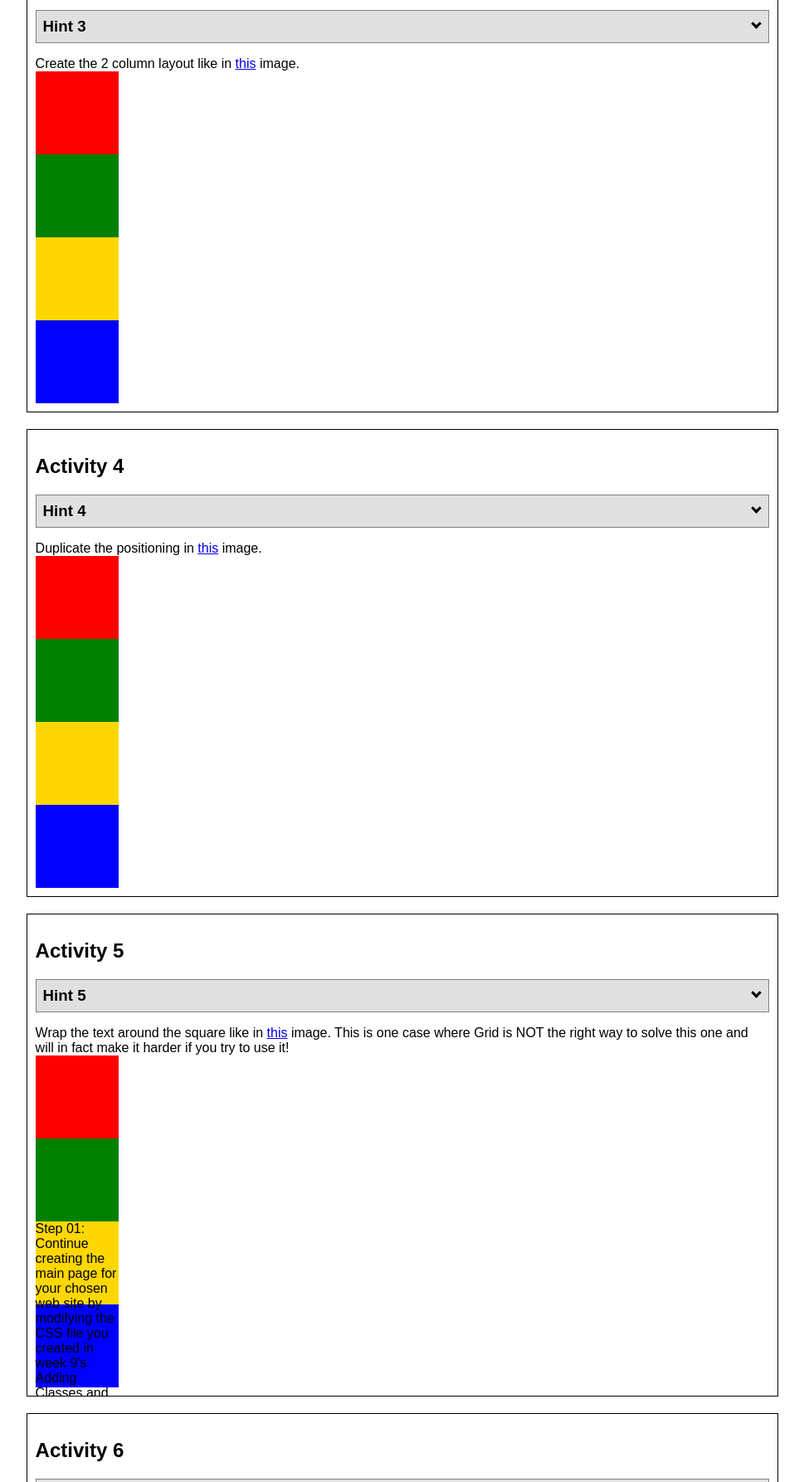
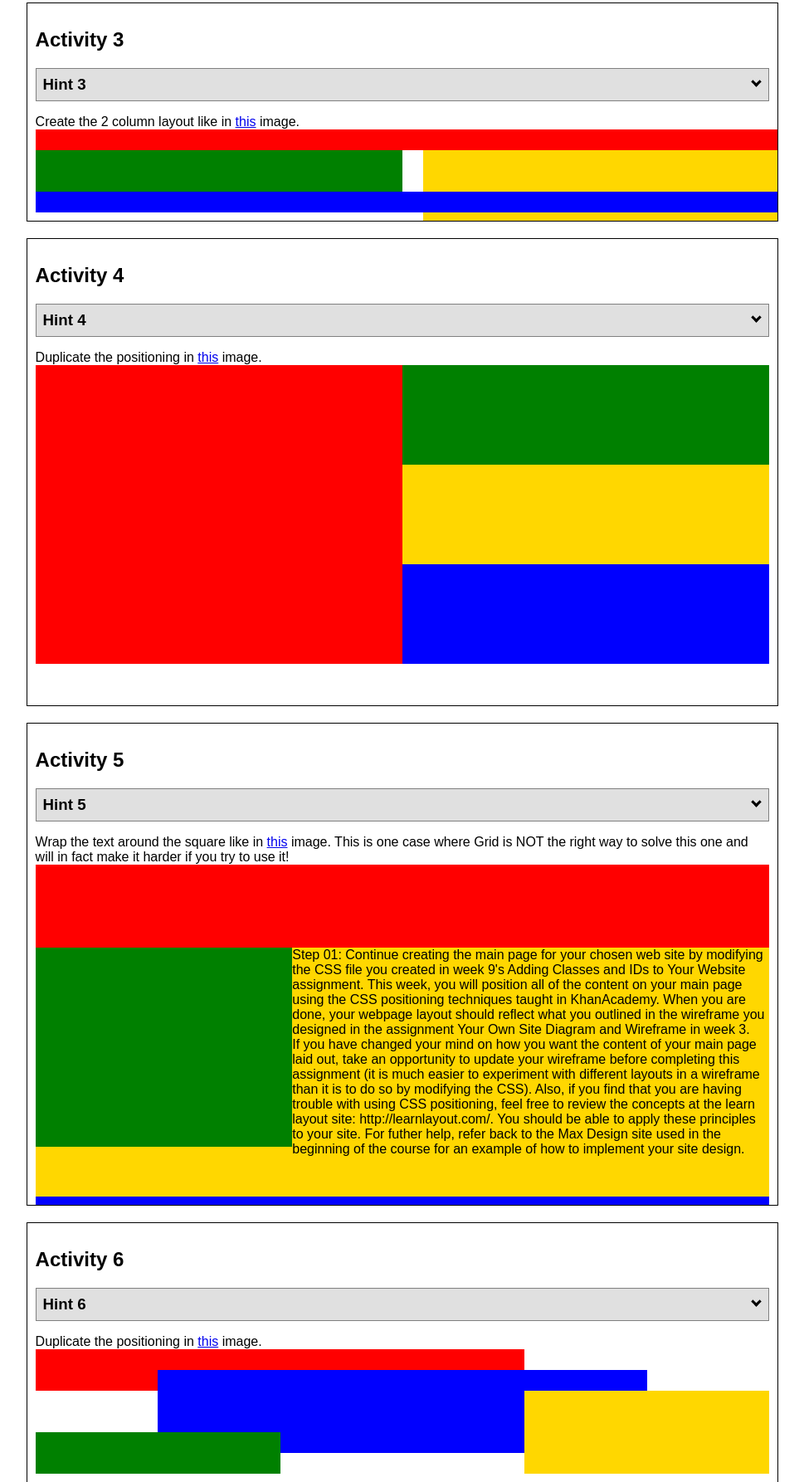
Before and after one commit to ilaiset/wdd130, a plain HTML site: page positioning.html in a window 1280 px wide. Shown: the part 1014-2800 px from the top of the page at 83% size, without its empty margins (155-1124 px from the left). Drawn offline with Linux system fonts and the light colour scheme.

Commit message:
week06positioning

```diff
--- a/positionstyles.css
+++ b/positionstyles.css
@@ -2,115 +2,173 @@
 /* Activity 1 styles */
 .content1 {
   /* This is the parent of the activity 1 boxes. */
-  grid-template-columns: 1fr 1fr;
-  grid-template-rows: 1fr 2fr 2fr 1fr;
-  gap: 50px;
+  display: grid;
+  justify-content: center;
+  grid-template-columns: 50px 50px;
+  grid-template-rows: 25px 50px 50px 25px;
+  gap: 10px;
 }
 .red1 {
+    /* width: 100%;
+    height: 100px;  */
     grid-column-start: 1;
     grid-column-end: 3;
-  grid-row-start: 1;
-  grid-row-end: 2;
-  column-gap: 0;
     background-color: red;
-
     }
     .green1 {
-  column-gap: 100px;
-  grid-column-start: 1;
-  grid-column-end: 3;
+    width: 75%;
+    /* height: 50px;  */
     grid-row-start: 2;
     grid-row-end: 3;
+    justify-self: center;
     background-color: green;
-
     }
     .yellow1 {
-  column-gap: 100px;
-  grid-column-start: 1;
-  grid-column-end: 3;
+    width: 75%;
+    /* height: 50px;  */
     grid-row-start: 3;
     grid-row-end: 4;
+    justify-self: center;
     background-color: gold;
     }
     .blue1 {
+    /* width: 100%;
+    height: 100px;  */
     grid-column-start: 1;
     grid-column-end: 3;
     grid-row-start: 4;
     grid-row-end: 5;
-  column-gap: 0;
     background-color: blue;
     }
 /* Activity 2 styles */
 .content2 {
   /* This is the parent of the activity 2 boxes. */
+  display: grid;
+  /* justify-content: center; */
+  grid-template-columns: 50px 50px 50px 50px 50px;
+  grid-template-rows: 50px 50px 50px 50px 50px;
+  gap: 10px;
 }
 .red2 {
-  width: 100px;
-  height: 100px;
+  /* width: 100px;
+  height: 100px;  */
+  grid-column-start: 1;
+  grid-column-end: 3;
+  grid-row-start: 1;
+  grid-row-end: 3;
   background-color: red;
 }
 .green2 {
-  width: 100px;
-  height: 100px;
+  /* width: 100px;
+  height: 100px;  */
+  grid-column-start: 2;
+  grid-column-end: 4;
+  grid-row-start: 2;
+  grid-row-end: 4;
   background-color: green;
 }
 .yellow2 {
-  width: 100px;
-  height: 100px;
+  /* width: 100px;
+  height: 100px;  */
+  grid-column-start: 3;
+  grid-column-end: 5;
+  grid-row-start: 3;
+  grid-row-end: 5;
   background-color: gold;
 }
 .blue2 {
-  width: 100px;
-  height: 100px;
+  /* width: 100px;
+  height: 100px;  */
+  grid-column-start: 4;
+  grid-column-end: 6;
+  grid-row-start: 4;
+  grid-row-end: 6;
   background-color: blue;
 }
 /* Activity 3 styles */
 .content3 {
   /* This is the parent of the activity 3 boxes. */
+  display: grid;
+  grid-template-columns: 50% 50%;
+  grid-template-rows: 25% 50% 25%;
+  grid-column-gap: 25px;
 }
 .red3 {
-  width: 100px;
-  height: 100px;
+/* width: 100px;
+height: 100px;  */
+grid-column-start: 1;
+grid-column-end: 3;
 background-color: red;
 }
 .green3 {
-  width: 100px;
-  height: 100px;
+width: 100%;
+/* height: 100px;  */
+grid-column-start: 1;
+grid-column-end: 2;
+grid-row-start: 2;
+grid-row-end: 3;
 background-color: green;
 }
 .yellow3 {
-  width: 100px;
+width: 100%;
 height: 100px;
+grid-column-start: 2;
+grid-column-end: 3;
+grid-row-start: 2;
+grid-row-end: 3;
 background-color: gold;
 }
 .blue3 {
-  width: 100px;
-  height: 100px;
+/* width: 100px;
+height: 100px;  */
+grid-column-start: 1;
+grid-column-end: 3;
+grid-row-start: 3;
+grid-row-end: 4;
 background-color: blue;
 }
 /* Activity 4 styles */
 .content4 {
   /* This is the parent of the activity 4 boxes. */
+  display: grid;
+  grid-template-columns: 50% 50%;
+  grid-template-rows: 30% 30% 30%;
   height: 400px;
 }
 .red4 {
-  width: 100px;
-  height: 100px;
+  /* width: 100px;
+  height: 100px;  */
+  grid-column-start: 1;
+  grid-column-end: 2;
+  grid-row-start: 1;
+  grid-row-end: 4;
   background-color: red;
 }
 .green4 {
-  width: 100px;
-  height: 100px;
+  /* width: 100px;
+  height: 100px;  */
+  grid-column-start: 2;
+  grid-column-end: 3;
+  grid-row-start: 1;
+  grid-row-end: 2;
   background-color: green;
 }
 .yellow4 {
-  width: 100px;
-  height: 100px;
+  /* width: 100px;
+  height: 100px;  */
+  grid-column-start: 2;
+  grid-column-end: 3;
+  grid-row-start:2;
+  grid-row-end: 3;
   background-color: gold;
 }
 .blue4 {
-  width: 100px;
-  height: 100px;
+  /* width: 100px;
+  height: 100px;  */
+  grid-column-start: 2;
+  grid-column-end: 3;
+  grid-row-start:3;
+  grid-row-end: 4;
   background-color: blue;
 }
 /* Activity 5 styles */
@@ -119,49 +177,73 @@
   height: 400px;
 }
 .red5 {
-  width: 100px;
+  width: 100%;
   height: 100px;
   background-color: red;
 }
 .green5 {
-  width: 100px;
-  height: 100px;
+  float: left;
+  width: 35%;
+  height: 60%;
   background-color: green;
 
 }
 .yellow5 {
-  width: 100px;
-  height: 100px;
+  width: 100%;
+  height: 300px;
   background-color: gold;
 
 }
 .blue5 {
-  width: 100px;
+  width: 100%;
   height: 100px;
   background-color: blue;
 }
 /* Activity 6 styles */
 .content6 {
   /* This is the parent of the activity 6 boxes. */
+  display: grid;
+  grid-template-columns: 1fr 1fr 1fr 1fr 1fr 1fr;
+  grid-template-rows: 1fr 1fr 1fr 1fr 1fr 1fr;
 }
 .red6 {
-  width: 100px;
-  height: 100px;
+  /* width: 100px;
+  height: 100px;  */
+  grid-column-start: 1;
+  grid-column-end: 5;
+  grid-row-start: 1;
+  grid-row-end: 3;
+  z-index: -1;
   background-color: red;
 }
 .green6 {
-  width: 100px;
-  height: 100px;
+  /* width: 100px;
+  height: 100px;  */
+  grid-column-start: 1;
+  grid-column-end: 3;
+  grid-row-start: 5;
+  grid-row-end: 7;
+  z-index: 2;
   background-color: green;
 }
 .yellow6 {
-  width: 100px;
+  /* width: 100px;  */
   height: 100px;
+  grid-column-start: 5;
+  grid-column-end: 7;
+  grid-row-start: 3;
+  grid-row-end: 7;
+  z-index: 2;
   background-color: gold;
 }
 .blue6 {
-  width: 100px;
-  height: 100px;
+  /* width: 100px;
+  height: 100px;  */
+  grid-column-start: 2;
+  grid-column-end: 6;
+  grid-row-start: 2;
+  grid-row-end: 6;
+  z-index: 1;
   background-color: blue;
 }
 
```
Also changed, not shown: positioning.html (+4 -4 lines). Lines whose indentation alone changed are shown as unchanged.
